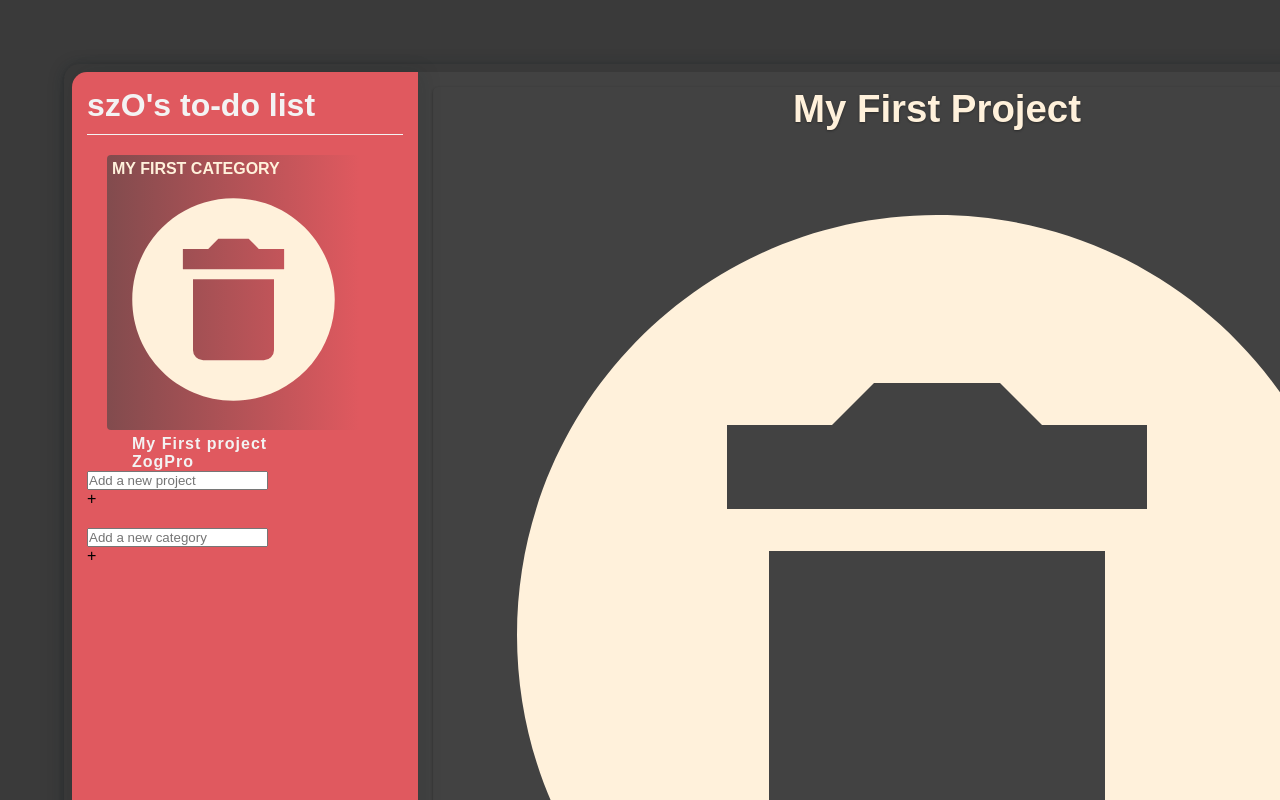
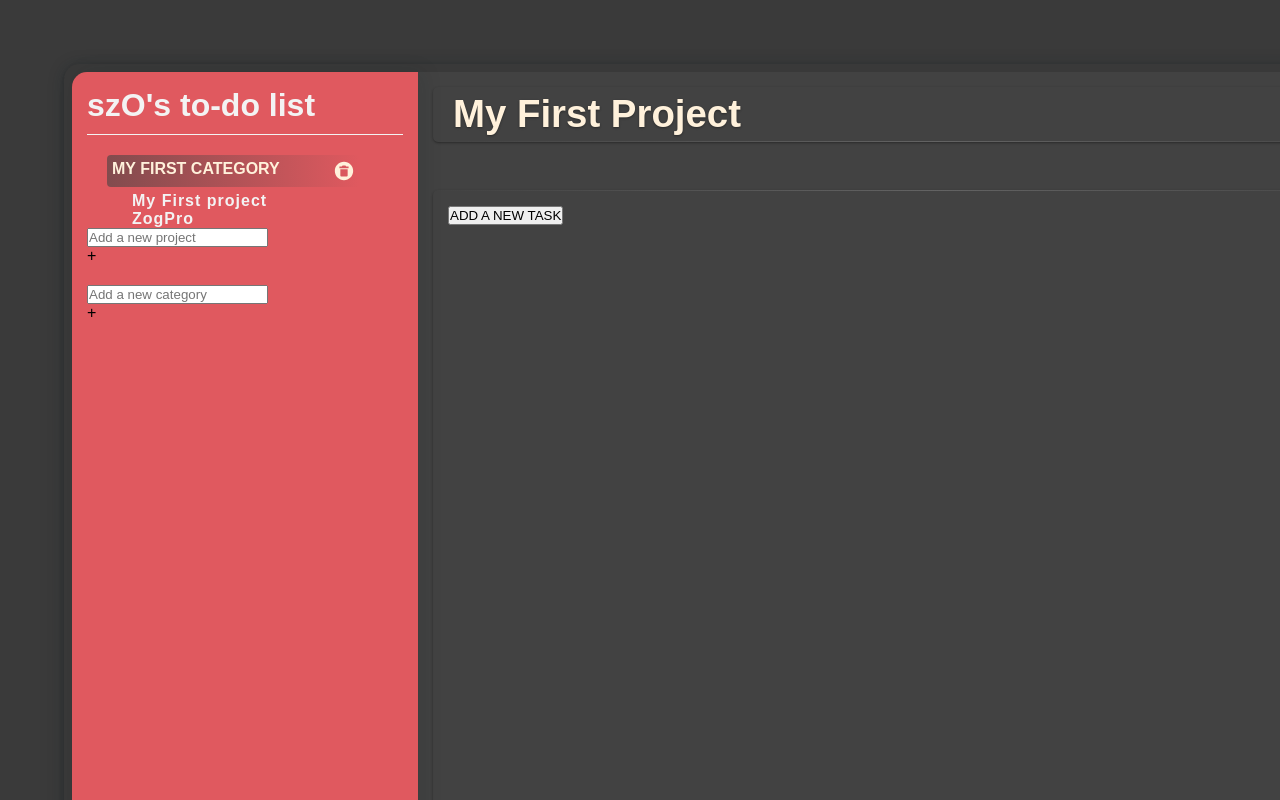
Before and after one commit to studentszO/todo-list, a website built with webpack: page src/index.html in a window 1280 px wide. Both pictures are taken after a click on the item "My First project". Shown: the top 800 px of the page. Built offline with nearby package versions, Linux system fonts and the light colour scheme.

Commit message:
Added style to the delete icon in the nav and project title

```diff
--- a/src/style.css
+++ b/src/style.css
@@ -3,7 +3,7 @@
     --border: 2px rgb(230, 230, 230) solid;
     --clr-main: rgba(255, 95, 103, 0.842);
     --clr-sub: rgb(66, 66, 66);
-    --clr-submain: rgb(255, 241, 219);
+    --clr-submain: #fff1db;
     --clr-navbar: #f3F3F3;
     font-family: sans-serif;
 }
@@ -64,6 +64,13 @@ h1 {
     font-weight: 900;
     color: var(--clr-submain);
     text-transform: uppercase;
+    display: flex;
+    justify-content: space-between;
+}
+
+.projects-list > li > img {
+    width: 22px;
+    display: flex;
 }
 
 .projects-list > li + ul > li {
@@ -91,13 +98,21 @@ h1 {
 }
 
 .main > h2 {
-    text-align: center;
+    /* text-align: center; */
     font-size: 2.4rem;
     color: var(--clr-submain);
     text-shadow: var(--shadow);
     text-transform: capitalize;
     margin-bottom: 3rem;
     border-top: 0;
+    display: flex;
+    justify-content: center;
+    padding: 5px 20px;
+}
+.main > h2 > img {
+    width: 30px;
+    margin-left: auto;
+    cursor: pointer;
 }
 
 
```
